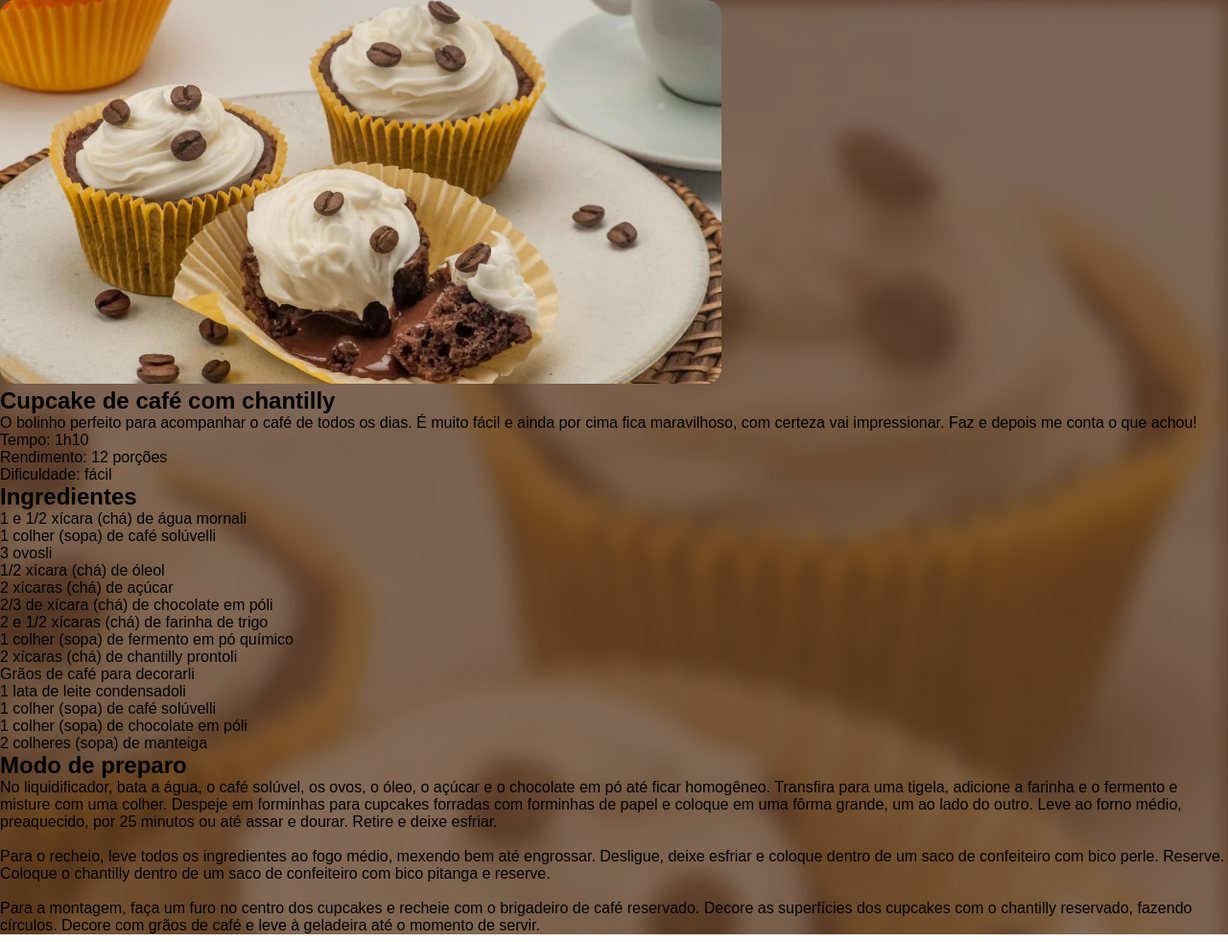
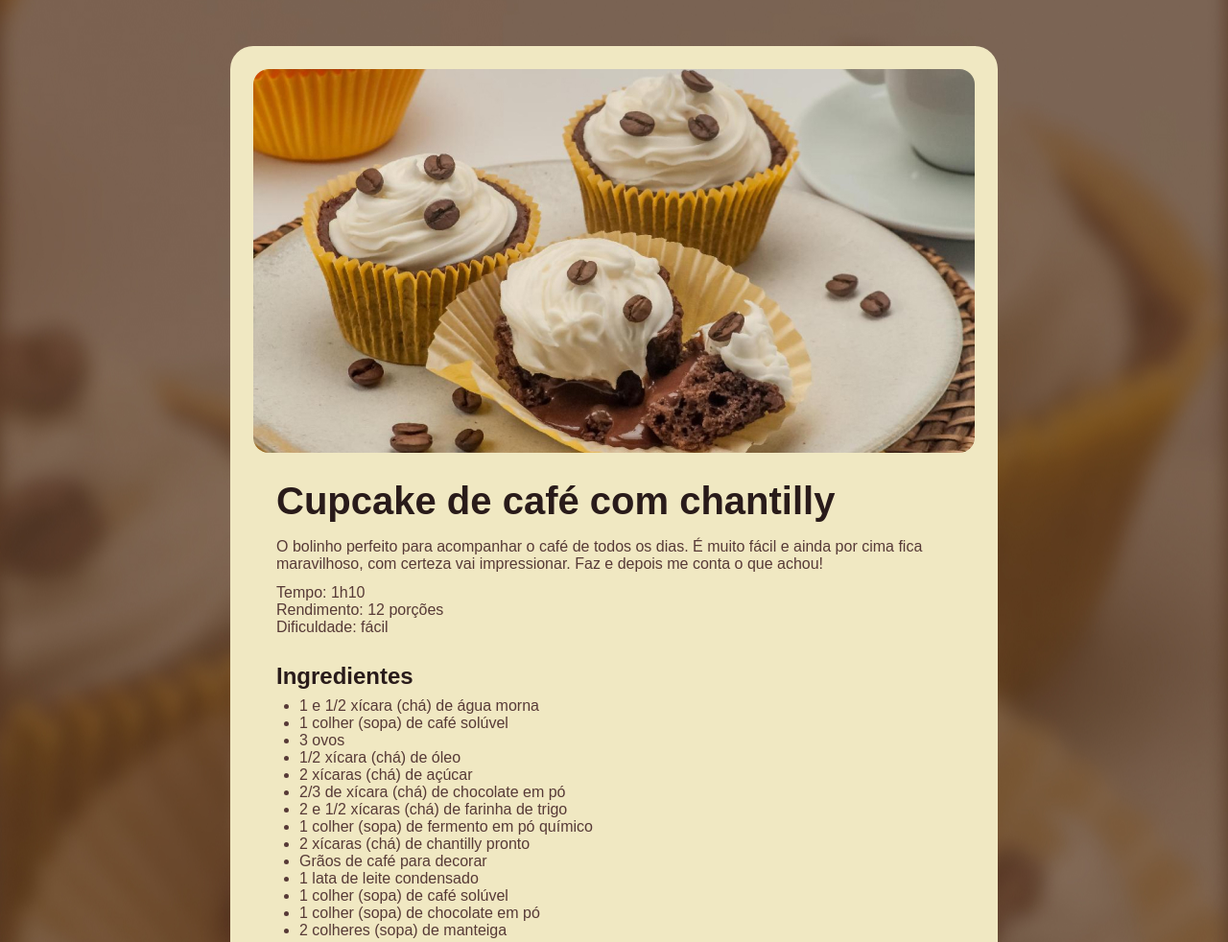
Before and after one commit to pedrozimermann/Cupcake-Recipe, a plain HTML site: page index.html in a window 1280 px wide. Shown: the top 982 px of the page at 96% size. Drawn offline with Linux system fonts and the light colour scheme; a web font is replaced by a local one.

Commit message:
Finalizado

```diff
--- a/index.html
+++ b/index.html
@@ -2,6 +2,7 @@
 <html lang="en">
 
 <head>
+    <script src="https://unpkg.com/@phosphor-icons/web"></script>
     <link rel="preconnect" href="https://fonts.googleapis.com">
     <link rel="preconnect" href="https://fonts.gstatic.com" crossorigin>
     <link href="https://fonts.googleapis.com/css2?family=Alice&display=swap" rel="stylesheet">
@@ -28,19 +29,19 @@
             <section id="ingredients">
                 <h2>Ingredientes</h2>
                 <ul>
-                    <li>1 e 1/2 xícara (chá) de água mornali </li>
-                    <li>1 colher (sopa) de café solúvelli</li>
-                    <li>3 ovosli </li>
-                    <li>1/2 xícara (chá) de óleol</li>
+                    <li>1 e 1/2 xícara (chá) de água morna </li>
+                    <li>1 colher (sopa) de café solúvel</li>
+                    <li>3 ovos</li>
+                    <li>1/2 xícara (chá) de óleo</li>
                     <li>2 xícaras (chá) de açúcar</li>
-                    <li>2/3 de xícara (chá) de chocolate em póli </li>
+                    <li>2/3 de xícara (chá) de chocolate em pó </li>
                     <li>2 e 1/2 xícaras (chá) de farinha de trigo</li>
                     <li>1 colher (sopa) de fermento em pó químico</li>
-                    <li>2 xícaras (chá) de chantilly prontoli</li>
-                    <li>Grãos de café para decorarli </li>
-                    <li>1 lata de leite condensadoli </li>
-                    <li>1 colher (sopa) de café solúvelli</li>
-                    <li>1 colher (sopa) de chocolate em póli </li>
+                    <li>2 xícaras (chá) de chantilly pronto</li>
+                    <li>Grãos de café para decorar</li>
+                    <li>1 lata de leite condensado</li>
+                    <li>1 colher (sopa) de café solúvel</li>
+                    <li>1 colher (sopa) de chocolate em pó</li>
                     <li>2 colheres (sopa) de manteiga</li>
                 </ul>
             </section>
@@ -66,6 +67,9 @@
             </section>
         </main>
     </div>
+    <footer id="footer">
+        <p>Feito com <i class="ph-fill ph-heart"></i> por Pedro Zimermann</p>
+    </footer>
 
 </body>
 
--- a/style.css
+++ b/style.css
@@ -8,24 +8,87 @@
 
 :root {
   font-size: 62.5%;
-}
-
-.light {
-  --text-color: black;
-  --bg-url: url(./assets/bg-mobile-light.jpg);
-  --stroke-color: rgba(0, 0, 0, 0.5);
-  --surface-color: rgba(0, 0, 0, 0.1);
-  --surface-color-hover: rgba(0, 0, 0, 0.02);
-  --highlight-color: rgba(0, 0, 0, 0.2);
-  --switch-bg-url: url(./assets/Sun.svg);
+  --background-color: #573824;
+  --surface-color: #f0e8c2;
+  --text-color-primary: #291b1a;
+  --text-color-secondary: #573a37;
+  --text-color-on-bg: #f0e8c2;
 }
 
 body {
   font-family: "Alice", sans-serif;
   font-size: 1.6rem;
-  background-image: url(./assets/bg.jpg);
+  background: url(./assets/bg.jpg) center center/cover no-repeat;
+  display: flex;
+  flex-direction: column;
+  align-items: center;
+}
+
+#page {
+  padding: 24px;
+  background: var(--surface-color);
+  margin: 48px auto 28px;
+  width: 800px;
+  border-radius: 24px;
+}
+
+main {
+  display: flex;
+  flex-direction: column;
+  gap: 24px;
+  margin: 24px;
+}
+
+h1,
+h2 {
+  color: var(--text-color-primary);
+}
+
+p,
+ul {
+  color: var(--text-color-secondary);
+}
+
+#about {
+  display: flex;
+  flex-direction: column;
+  gap: 12px;
+}
+#about h1 {
+  margin-bottom: 4px;
+  font-size: 40px;
+}
+
+#ingredients h2 {
+  margin-bottom: 4px;
+  font-size: 24px;
+  line-height: 36px;
+}
+
+#ingredients ul {
+  padding-left: 24px;
+}
+
+#preparation {
+  display: flex;
+  flex-direction: column;
+}
+
+#preparation h2 {
+  margin-bottom: 4px;
+  font-size: 24px;
+  line-height: 36px;
 }
 
 img {
   border-radius: 16px;
 }
+
+footer {
+  text-align: center;
+  padding-bottom: 48px;
+}
+
+footer p {
+  color: var(--text-color-on-bg);
+}
```
